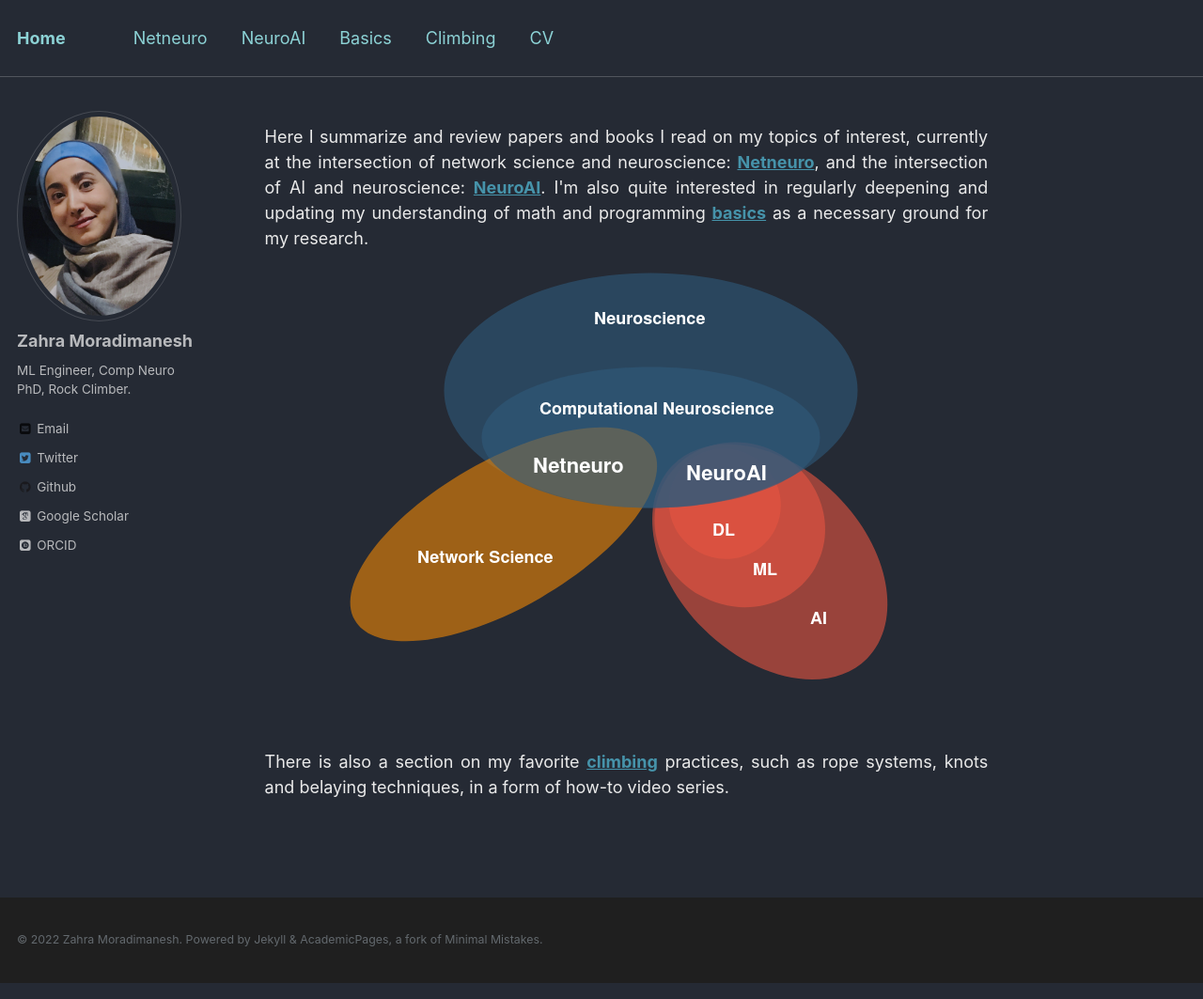
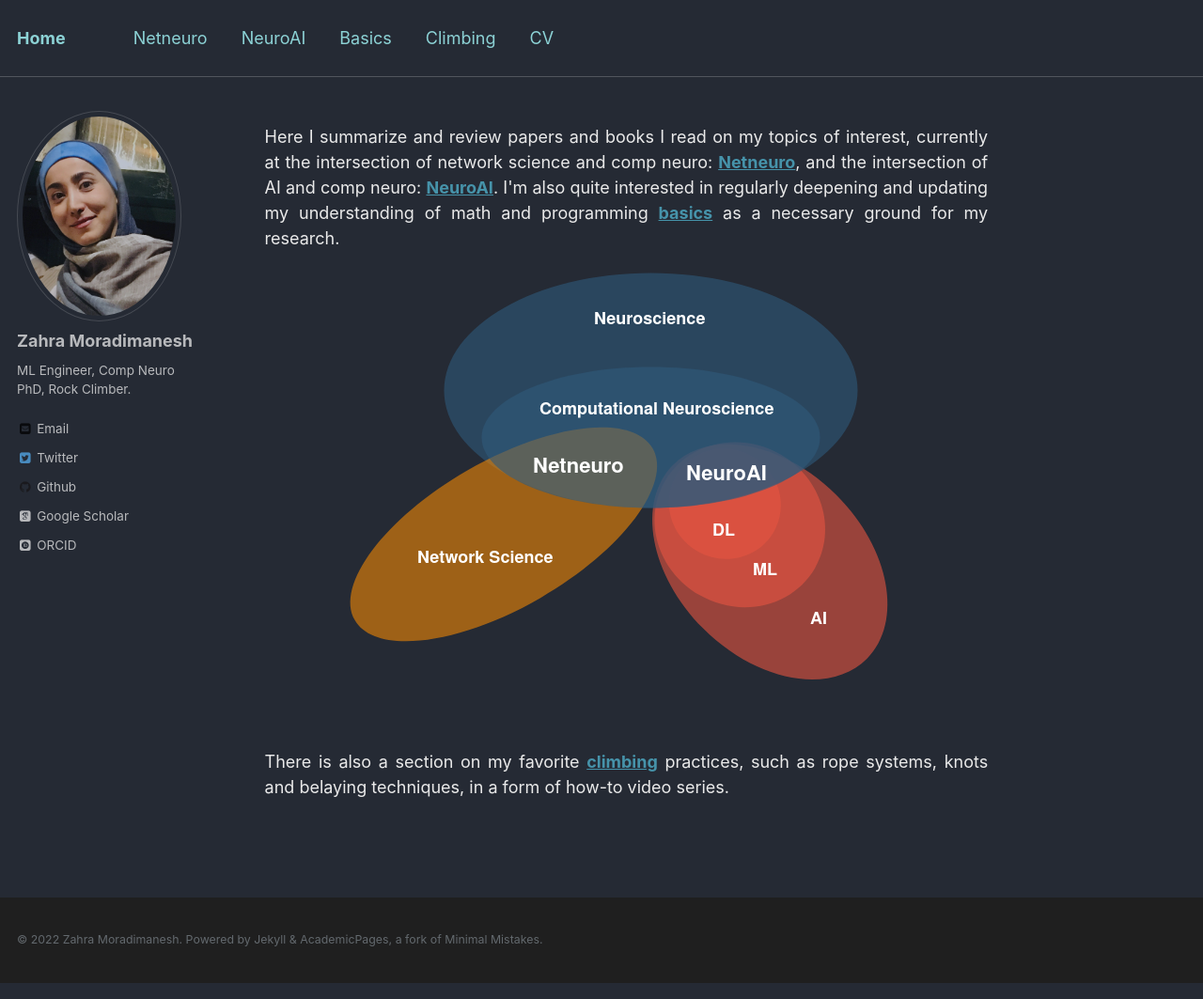
Before and after one commit to zahramor/zahramor.github.io, a Jekyll site: the page built from _pages/about.md, in a window 1280 px wide and 1063 px high. Shown: the whole window at 94% size. Built offline with Jekyll 4.4.1, drawn with Linux system fonts in a browser that asks for light colours; some web fonts are replaced.

Commit message:
Update about.md

```diff
--- a/_pages/about.md
+++ b/_pages/about.md
@@ -7,6 +7,6 @@
   - /about/
   - /about.html
 ---
-<p align="justify"> Here I summarize and review papers and books I read on my topics of interest, currently at the intersection of network science and neuroscience: <a href="https://zahramor.github.io/netneuro/"><b>Netneuro</b></a>, and the intersection of AI and neuroscience: <a href="https://zahramor.github.io/neuroai/"><b>NeuroAI</b></a>. I'm also quite interested in regularly deepening and updating my understanding of math and programming <a href="https://zahramor.github.io/basics/"><b>basics</b></a> as a necessary ground for my research.</p>
+<p align="justify"> Here I summarize and review papers and books I read on my topics of interest, currently at the intersection of network science and comp neuro: <a href="https://zahramor.github.io/netneuro/"><b>Netneuro</b></a>, and the intersection of AI and comp neuro: <a href="https://zahramor.github.io/neuroai/"><b>NeuroAI</b></a>. I'm also quite interested in regularly deepening and updating my understanding of math and programming <a href="https://zahramor.github.io/basics/"><b>basics</b></a> as a necessary ground for my research.</p>
 <p align="center"><img align="center" src="https://zahramor.github.io/images/intersections.png"></p>
 <p align="justify">There is also a section on my favorite <a href="https://zahramor.github.io/climbing/"><b>climbing</b></a> practices, such as rope systems, knots and belaying techniques, in a form of how-to video series.</p>
```
